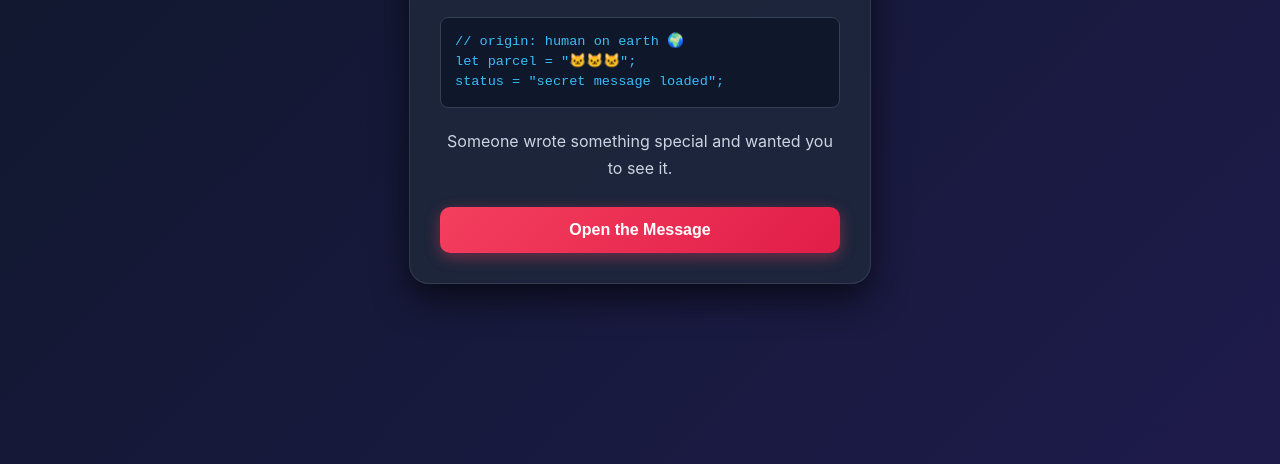
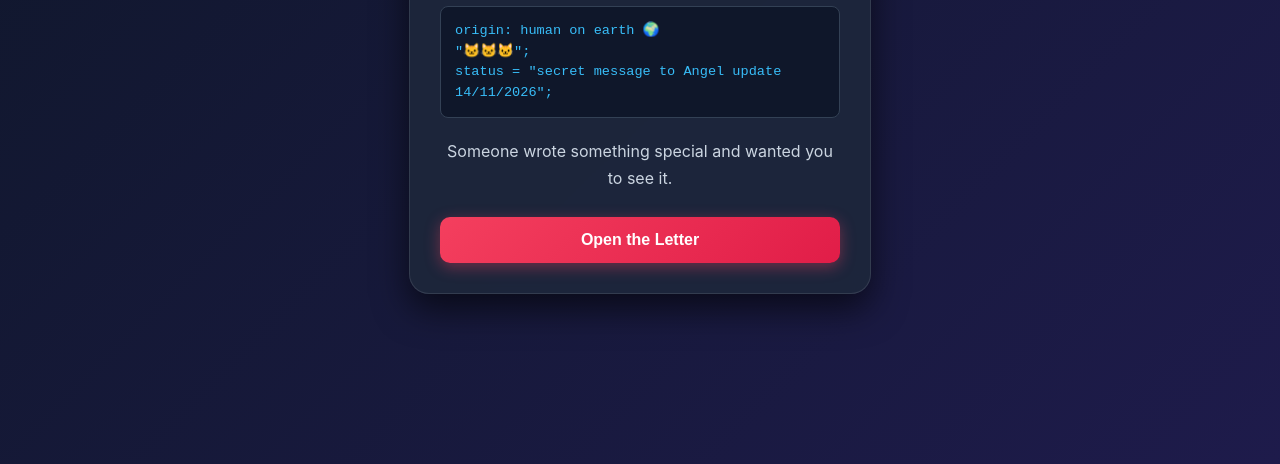
Before and after one commit to davinnok3-maker/for_angle, a plain HTML site: page index.html in a window 1280 px wide. Shown: the part 336-800 px from the top of the page. Drawn offline with Linux system fonts and the light colour scheme.

Commit message:
Update index.html

```diff
--- a/index.html
+++ b/index.html
@@ -83,22 +83,23 @@
             <div class="big-icon">✉️</div>
             <h2>Incoming Transmission</h2>
             <div class="code-block">
-                <span>// origin: human on earth 🌍</span><br>
-                <span>let parcel = "🐱🐱🐱";</span><br>
-                <span>status = "secret message loaded";</span>
+                <span>origin: human on earth 🌍</span><br>
+                <span> "🐱🐱🐱";</span><br>
+                <span>status = "secret message to Angel update 14/11/2026";</span>
             </div>
             <p style="text-align: center; margin-bottom: 25px;">Someone wrote something special and wanted you to see it.</p>
-            <button onclick="openLetter()">Open the Message</button>
+            <button onclick="openLetter()">Open the Letter</button>
         </div>
 
         <!-- Open State / The actual letter -->
         <div id="open-view" class="hidden">
             <h2>Dear Angel Sokleap 👼,</h2>
             <p>
-                How are you feeling today after sick day, better huh! And how about your study and sleeping schedule—is it going smoothly? Most importantly, congratulations and I am so proud of you for getting through the worst of PMDD almost completely.
+                How was ur day, did u still stay till morning ? i want to send a little encoruagement for study. I know studying can sometimes feel overwhelming, tired , but you don’t have to do everything at once. Take it one step at a time, and every bit of effort you make will bring you closer to your goals.
             </p>
             <p>
-                I just wanted to send something a little different to make you smile today. Hope you prepare well for tomorrow. Best regards ^^
+                Remember to take small breaks, get some rest, watch ai movie. you already come far and the next step is on december, i belive u can do it.
+                lastly, i still love u even i did not message u as i feel interupt ur study or daily life. if one day u change ur mind and love me dont hesitage to tell me hehe. it is waht i want to say dont mind me. anw Best regards ^^
             </p>
             <div class="signature">- Davin</div>
         </div>
```
